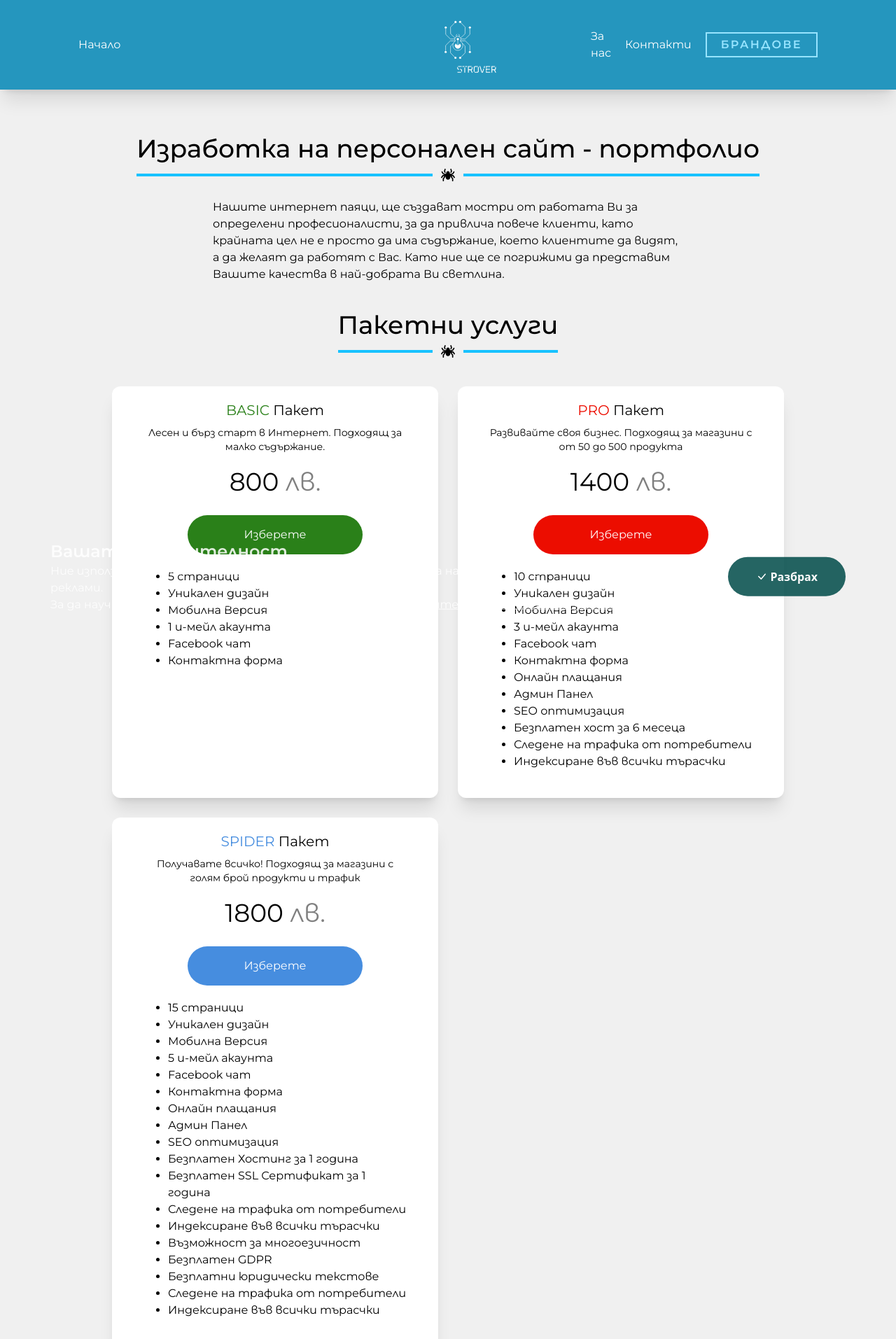
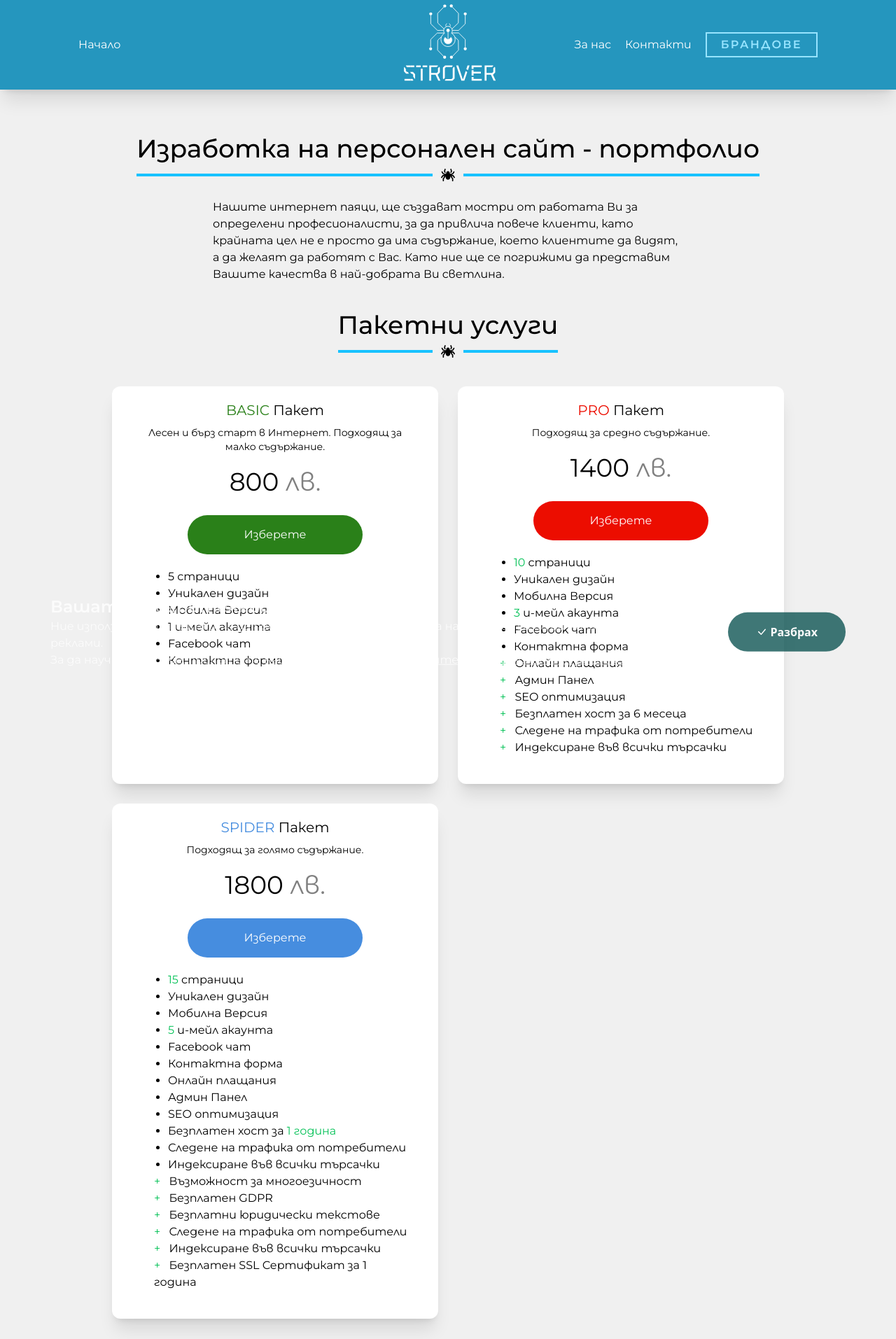
Before and after one commit to StroverIT/Strover, a Next.js app: page /web/portfolio in a window 1280 px wide. Shown: the top 1913 px of the page at 70% size. Built offline with nearby package versions, Linux system fonts and the light colour scheme; a web font is replaced by a local one.

Commit message:
fixing navigation

```diff
--- a/components/web/pricingComp/Navigation.js
+++ b/components/web/pricingComp/Navigation.js
@@ -25,11 +25,12 @@ const hamburgerList = {
     x: 0,
   },
 };
-export default function Navigation() {
+export default function Navigation({ bgColor, pageLinks, navColor }) {
   const router = useRouter();
 
   const [isOpen, setOpen] = useState(false);
   const [brandsOpen, setOpenBrands] = useState(false);
+  const [offset, setOffset] = useState(0);
 
   const handleNav = (hash) => {
     setOpen(false);
@@ -70,10 +71,23 @@ export default function Navigation() {
 
     html.style.overflowY = "auto";
   }, [router.pathname]);
-
+  useEffect(() => {
+    const onScroll = () => setOffset(window.pageYOffset);
+    // clean up code
+    window.removeEventListener("scroll", onScroll);
+    window.addEventListener("scroll", onScroll, { passive: true });
+    return () => window.removeEventListener("scroll", onScroll);
+  }, []);
+  const offsetVar = 30;
   return (
-    <nav className="fixed top-0 z-50 w-screen py-5 text-white shadow-xl bg-blue">
-      <section className="items-center justify-between hidden px-28 md:flex ">
+    <nav className="fixed top-0 z-50 w-screen text-white">
+      <section
+        className={`${
+          offset >= offsetVar && "lg:container lg:rounded-full lg:mt-5"
+        }
+       bg-blue py-5 shadow-xl  transition-all`}
+      >
+        <section className="items-center justify-between hidden px-28 lg:flex relative">
           <div className="py-8">
             <ul className="flex space-x-5">
               <li>
@@ -81,24 +95,22 @@ export default function Navigation() {
                   Начало
                 </Link>
               </li>
-
-            <li className="invisible">
-              <a href="#services">Услуги</a>
-            </li>
-            <li className="invisible">
-              <a href="#pricing">Ценоразпис</a>
-            </li>
-            <li className="invisible">
-              <a href="#questions">Въпроси</a>
-            </li>
             </ul>
           </div>
-        <div className="flex-col flex-center">
+          <div
+            className={`${
+              offset <= offsetVar && "-mt-10"
+            } absolute left-1/2 -translate-x-1/2`}
+          >
             <div className="relative ">
-            <WhiteSpider width="w-14" />
+              <WhiteSpider width="w-20" />
+              <div
+                className={`${
+                  offset >= offsetVar && "hidden"
+                } absolute h-10 -left-[3.35rem] top-20 w-[30rem] `}
+              >
+                <LogoName viewBox={500} />
               </div>
-          <div className="w-full h-full pl-44">
-            <LogoName viewBox={500} />
             </div>
           </div>
           <div>
@@ -108,13 +120,11 @@ export default function Navigation() {
                   За нас
                 </Link>
               </li>
-
               <li>
                 <Link href="/contactUs" scroll={false}>
                   Контакти
                 </Link>
               </li>
-
               <li
                 className="px-5 py-1 font-semibold tracking-[0.15rem] border-2 text-primaryBlue-150 border-primaryBlue-150 cursor-pointer"
                 onClick={brandsHandler}
@@ -124,19 +134,18 @@ export default function Navigation() {
             </ul>
           </div>
         </section>
-      <section className="container flex items-center justify-between md:hidden">
+        <section className="container flex items-center justify-between lg:hidden">
           <div className="flex items-center justify-center">
             <div className="relative w-20 h-20">
               <WhiteSpider />
             </div>
-          <div className="h-full pl-1 -ml-5 flex-center">
+            <button className="h-full pl-1 -ml-5 flex-center">
               <LogoName />
+            </button>
           </div>
+          <div className="relative z-10" aria-label="Hamburger menu">
+            <Hamburger toggled={isOpen} toggle={setOpen} />
           </div>
-
-        <button className="relative z-10" aria-label="Hamburger menu">
-          <Hamburger toggled={isOpen} toggle={setOpen} />
-        </button>
           <AnimatePresence mode="wait">
             {isOpen && (
               <motion.div
@@ -153,7 +162,6 @@ export default function Navigation() {
                   },
                   animateState: {
                     opacity: 1,
-
                     clipPath: "polygon(0 0,100% 0,100% 100%, 0% 100%)",
                   },
                   exitState: {
@@ -161,7 +169,7 @@ export default function Navigation() {
                     clipPath: "polygon(50% 0,50% 0,50% 100%, 50% 100%)",
                   },
                 }}
-              className="fixed top-0 left-0 w-screen h-screen bg-blue"
+                className={`fixed top-0 left-0 w-screen h-screen ${bgColor}`}
               >
                 <motion.ul
                   variants={hamburgerVariants}
@@ -172,19 +180,29 @@ export default function Navigation() {
                   <motion.li variants={hamburgerList}>
                     <Link href="/">Начало</Link>
                   </motion.li>
-
+                  {pageLinks
+                    .filter((link) => link.text != "")
+                    .map((link) => {
+                      return (
+                        <motion.li
+                          key={link.hash}
+                          variants={hamburgerList}
+                          onClick={() => handleNav(`#${link.hash}`)}
+                        >
+                          {link.text}
+                        </motion.li>
+                      );
+                    })}
                   <motion.li variants={hamburgerList}>
                     <Link href="/aboutUs" scroll={false}>
                       За нас
                     </Link>
                   </motion.li>
-
                   <motion.li variants={hamburgerList}>
                     <Link href="/contactUs" scroll={false}>
                       Контакти
                     </Link>
                   </motion.li>
-
                   <motion.li
                     variants={hamburgerList}
                     onClick={brandsHandler}
@@ -202,6 +220,7 @@ export default function Navigation() {
           setOpenBrands={setOpenBrands}
           bgColor="bg-blue"
         />
+      </section>
     </nav>
   );
 }
--- a/pages/web/business.js
+++ b/pages/web/business.js
@@ -20,8 +20,12 @@ const Business = () => {
   }, [typeForm]);
   return (
     <>
-      <Head></Head>
-      <Navigation />
+      <Head>
+        <title>Изработка на бизнес сайт</title>
+      </Head>
+      <span className="text-white">
+        <Navigation />
+      </span>
       <main className="pt-48 pb-20 bg-gray-200 ">
         <div className="mb-10">
           <section className="container">
@@ -75,10 +79,7 @@ const Business = () => {
                 <Title>
                   <span className="text-red-200">PRO</span> Пакет
                 </Title>
-                <Paragraph>
-                  Развивайте своя бизнес. Подходящ за магазини с от 50 до 500
-                  продукта
-                </Paragraph>
+                <Paragraph>Подходящ за средно съдържание.</Paragraph>
                 <Price className="pt-2 ">
                   1400 <span className="text-gray-100">лв.</span>
                 </Price>
@@ -88,33 +89,48 @@ const Business = () => {
                 />
 
                 <Ul>
-                  <li>10 страници</li>
-
+                  <li>
+                    <span className="text-green-200">10 </span> страници
+                  </li>
                   <li>Уникален дизайн</li>
                   <li>Мобилна Версия</li>
-                  <li>3 и-мейл акаунта</li>
+                  <li>
+                    <span className="text-green-200">3 </span> и-мейл акаунта
+                  </li>
                   <li>Facebook чат</li>
                   <li>Контактна форма</li>
-
-                  <li>Онлайн плащания</li>
-
-                  <li>Админ Панел</li>
-
-                  <li>SEO оптимизация</li>
-
-                  <li>Безплатен хост за 6 месеца</li>
-                  <li>Следене на трафика от потребители</li>
-                  <li>Индексиране във всички търасчки</li>
                 </Ul>
+                <ul className="ml-5">
+                  <li>
+                    <span className="text-green-200 pr-2">+ </span> Онлайн
+                    плащания
+                  </li>
+                  <li>
+                    <span className="text-green-200 pr-2">+ </span> Админ Панел
+                  </li>
+                  <li>
+                    <span className="text-green-200 pr-2">+ </span> SEO
+                    оптимизация
+                  </li>
+                  <li>
+                    <span className="text-green-200 pr-2">+ </span> Безплатен
+                    хост за 6 месеца
+                  </li>
+                  <li>
+                    <span className="text-green-200 pr-2">+ </span> Следене на
+                    трафика от потребители
+                  </li>
+                  <li>
+                    <span className="text-green-200 pr-2">+ </span> Индексиране
+                    във всички търсачки
+                  </li>
+                </ul>
               </Container>
               <Container>
                 <Title>
                   <span className="text-primaryBlue">SPIDER</span> Пакет
                 </Title>
-                <Paragraph>
-                  Получавате всичко! Подходящ за магазини с голям брой продукти
-                  и трафик
-                </Paragraph>
+                <Paragraph>Подходящ за за голямо съдържание.</Paragraph>
                 <Price className="pt-2 ">
                   1800 <span className="text-gray-100">лв.</span>
                 </Price>
@@ -124,10 +140,14 @@ const Business = () => {
                 />
 
                 <Ul>
-                  <li>15 страници</li>
+                  <li>
+                    <span className="text-green-200">15 </span> страници
+                  </li>
                   <li>Уникален дизайн</li>
                   <li>Мобилна Версия</li>
-                  <li>5 и-мейл акаунта</li>
+                  <li>
+                    <span className="text-green-200">5 </span> и-мейл акаунта
+                  </li>
                   <li>Facebook чат</li>
                   <li>Контактна форма</li>
 
@@ -136,17 +156,39 @@ const Business = () => {
                   <li>Админ Панел</li>
                   <li>SEO оптимизация</li>
 
-                  <li>Безплатен Хостинг за 1 година</li>
-                  <li>Безплатен SSL Сертификат за 1 година</li>
+                  <li>
+                    Безплатен хост за
+                    <span className="text-green-200"> 1 година</span>
+                  </li>
                   <li>Следене на трафика от потребители</li>
-                  <li>Индексиране във всички търасчки</li>
-
-                  <li>Възможност за многоезичност</li>
-                  <li>Безплатен GDPR</li>
-                  <li>Безплатни юридически текстове</li>
-                  <li>Следене на трафика от потребители</li>
-                  <li>Индексиране във всички търасчки</li>
+                  <li>Индексиране във всички търсачки</li>
                 </Ul>
+                <ul className="ml-5">
+                  <li>
+                    <span className="text-green-200 pr-2">+ </span>Възможност за
+                    многоезичност
+                  </li>
+                  <li>
+                    <span className="text-green-200 pr-2">+ </span>Безплатен
+                    GDPR
+                  </li>
+                  <li>
+                    <span className="text-green-200 pr-2">+ </span>Безплатни
+                    юридически текстове
+                  </li>
+                  <li>
+                    <span className="text-green-200 pr-2">+ </span>Следене на
+                    трафика от потребители
+                  </li>
+                  <li>
+                    <span className="text-green-200 pr-2">+ </span>Индексиране
+                    във всички търсачки
+                  </li>
+                  <li>
+                    <span className="text-green-200 pr-2">+ </span> Безплатен
+                    SSL Сертификат за 1 година
+                  </li>
+                </ul>
               </Container>
             </section>
           </section>
--- a/pages/web/ecommerce.js
+++ b/pages/web/ecommerce.js
@@ -21,7 +21,9 @@ const Ecommerce = () => {
   return (
     <>
       <Head></Head>
-      <Navigation />
+      <span className="text-white">
+        <Navigation />
+      </span>
       <main className="pt-48 pb-20 bg-gray-200 ">
         <div className="mb-10">
           <section className="container">
@@ -190,7 +192,10 @@ const Ecommerce = () => {
 
                   <li>Онлайн плащания</li>
                   <li>Възможност за многоезичност</li>
-                  <li>Безплатен хост за 1 година</li>
+                  <li>
+                    Безплатен хост за{" "}
+                    <span className="text-green-200">1 година</span>
+                  </li>
                   <li>Следене на трафика от потребители</li>
                   <li>Индексиране във всички търсачки</li>
                   <li>Безплатен GDPR</li>
--- a/pages/web/portfolio.js
+++ b/pages/web/portfolio.js
@@ -23,7 +23,9 @@ const Forum = () => {
       <Head>
         <title>Изработка на персонален сайт - портфолио</title>
       </Head>
-      <Navigation />
+      <span className="text-white">
+        <Navigation />
+      </span>
       <main className="pt-48 pb-20 bg-gray-200 ">
         <div className="mb-10">
           <section className="container">
@@ -83,10 +85,7 @@ const Forum = () => {
                 <Title>
                   <span className="text-red-200">PRO</span> Пакет
                 </Title>
-                <Paragraph>
-                  Развивайте своя бизнес. Подходящ за магазини с от 50 до 500
-                  продукта
-                </Paragraph>
+                <Paragraph>Подходящ за средно съдържание.</Paragraph>
                 <Price className="pt-2 ">
                   1400 <span className="text-gray-100">лв.</span>
                 </Price>
@@ -96,33 +95,48 @@ const Forum = () => {
                 />
 
                 <Ul>
-                  <li>10 страници</li>
-
+                  <li>
+                    <span className="text-green-200">10 </span> страници
+                  </li>
                   <li>Уникален дизайн</li>
                   <li>Мобилна Версия</li>
-                  <li>3 и-мейл акаунта</li>
+                  <li>
+                    <span className="text-green-200">3 </span> и-мейл акаунта
+                  </li>
                   <li>Facebook чат</li>
                   <li>Контактна форма</li>
-
-                  <li>Онлайн плащания</li>
-
-                  <li>Админ Панел</li>
-
-                  <li>SEO оптимизация</li>
-
-                  <li>Безплатен хост за 6 месеца</li>
-                  <li>Следене на трафика от потребители</li>
-                  <li>Индексиране във всички търасчки</li>
                 </Ul>
+                <ul className="ml-5">
+                  <li>
+                    <span className="text-green-200 pr-2">+ </span> Онлайн
+                    плащания
+                  </li>
+                  <li>
+                    <span className="text-green-200 pr-2">+ </span> Админ Панел
+                  </li>
+                  <li>
+                    <span className="text-green-200 pr-2">+ </span> SEO
+                    оптимизация
+                  </li>
+                  <li>
+                    <span className="text-green-200 pr-2">+ </span> Безплатен
+                    хост за 6 месеца
+                  </li>
+                  <li>
+                    <span className="text-green-200 pr-2">+ </span> Следене на
+                    трафика от потребители
+                  </li>
+                  <li>
+                    <span className="text-green-200 pr-2">+ </span> Индексиране
+                    във всички търсачки
+                  </li>
+                </ul>
               </Container>
               <Container>
                 <Title>
                   <span className="text-primaryBlue">SPIDER</span> Пакет
                 </Title>
-                <Paragraph>
-                  Получавате всичко! Подходящ за магазини с голям брой продукти
-                  и трафик
-                </Paragraph>
+                <Paragraph>Подходящ за голямо съдържание.</Paragraph>
                 <Price className="pt-2 ">
                   1800 <span className="text-gray-100">лв.</span>
                 </Price>
@@ -132,10 +146,14 @@ const Forum = () => {
                 />
 
                 <Ul>
-                  <li>15 страници</li>
+                  <li>
+                    <span className="text-green-200">15 </span> страници
+                  </li>
                   <li>Уникален дизайн</li>
                   <li>Мобилна Версия</li>
-                  <li>5 и-мейл акаунта</li>
+                  <li>
+                    <span className="text-green-200">5 </span> и-мейл акаунта
+                  </li>
                   <li>Facebook чат</li>
                   <li>Контактна форма</li>
 
@@ -144,17 +162,39 @@ const Forum = () => {
                   <li>Админ Панел</li>
                   <li>SEO оптимизация</li>
 
-                  <li>Безплатен Хостинг за 1 година</li>
-                  <li>Безплатен SSL Сертификат за 1 година</li>
+                  <li>
+                    Безплатен хост за
+                    <span className="text-green-200"> 1 година</span>
+                  </li>
                   <li>Следене на трафика от потребители</li>
-                  <li>Индексиране във всички търасчки</li>
-
-                  <li>Възможност за многоезичност</li>
-                  <li>Безплатен GDPR</li>
-                  <li>Безплатни юридически текстове</li>
-                  <li>Следене на трафика от потребители</li>
-                  <li>Индексиране във всички търасчки</li>
+                  <li>Индексиране във всички търсачки</li>
                 </Ul>
+                <ul className="ml-5">
+                  <li>
+                    <span className="text-green-200 pr-2">+ </span>Възможност за
+                    многоезичност
+                  </li>
+                  <li>
+                    <span className="text-green-200 pr-2">+ </span>Безплатен
+                    GDPR
+                  </li>
+                  <li>
+                    <span className="text-green-200 pr-2">+ </span>Безплатни
+                    юридически текстове
+                  </li>
+                  <li>
+                    <span className="text-green-200 pr-2">+ </span>Следене на
+                    трафика от потребители
+                  </li>
+                  <li>
+                    <span className="text-green-200 pr-2">+ </span>Индексиране
+                    във всички търсачки
+                  </li>
+                  <li>
+                    <span className="text-green-200 pr-2">+ </span> Безплатен
+                    SSL Сертификат за 1 година
+                  </li>
+                </ul>
               </Container>
             </section>
           </section>
```
Lines whose indentation alone changed are shown as unchanged.
